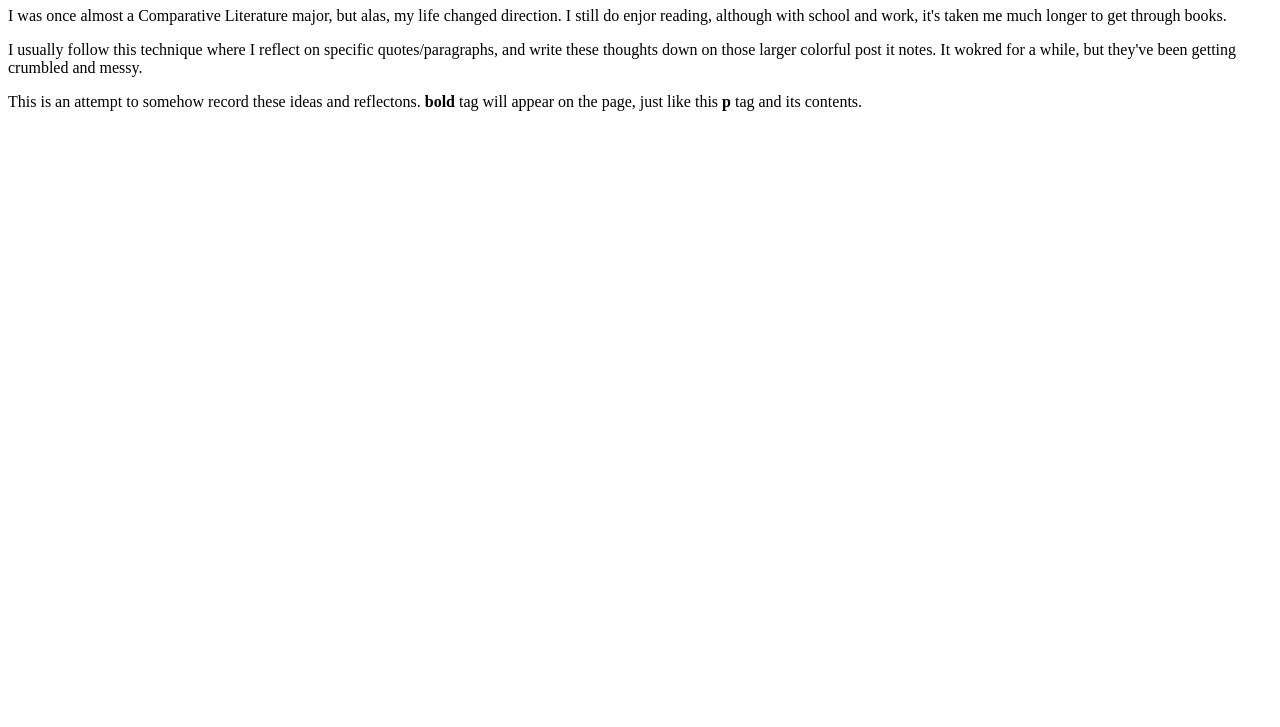
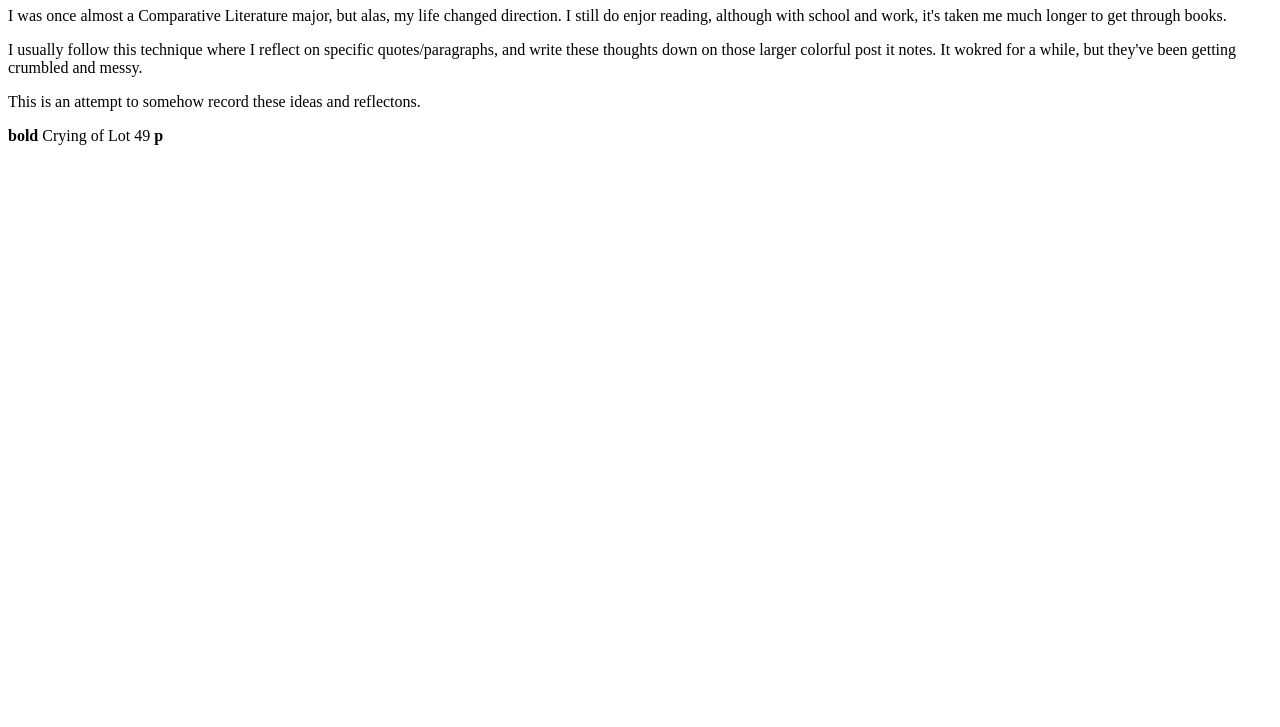
Before and after one commit to eu359/my-site, a plain HTML site: page index.html in a window 1280 px wide. Shown: the part 73-800 px from the top of the page. Drawn offline with Linux system fonts and the light colour scheme.

Commit message:
Update index.html

```diff
--- a/index.html
+++ b/index.html
@@ -10,6 +10,6 @@
     <p> This is an attempt to somehow record these ideas and reflectons.
 
 
-      <strong>bold</strong> tag will appear on the page, just like this <strong>p</strong> tag and its contents.</p>
+    <p> <strong>bold</strong> Crying of Lot 49 <strong>p</strong> </p>
   </body>
 </html>
```
